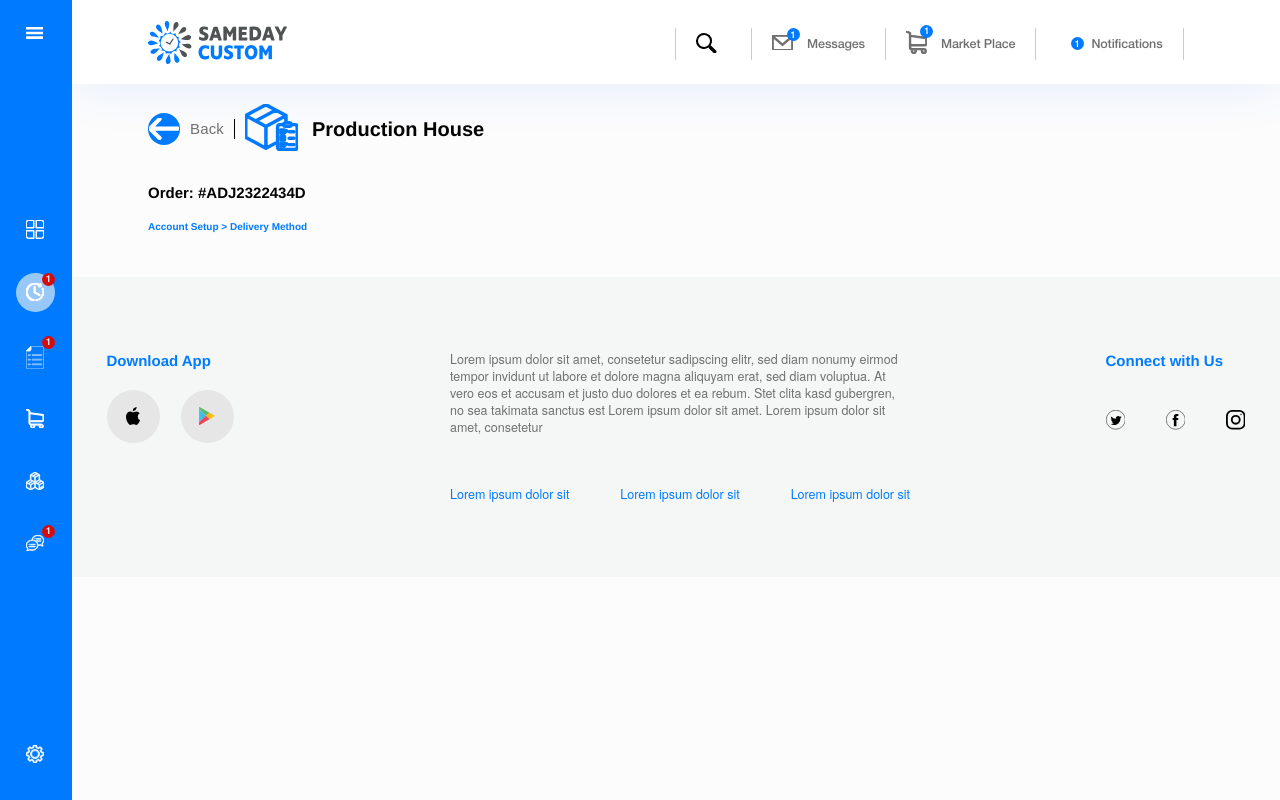
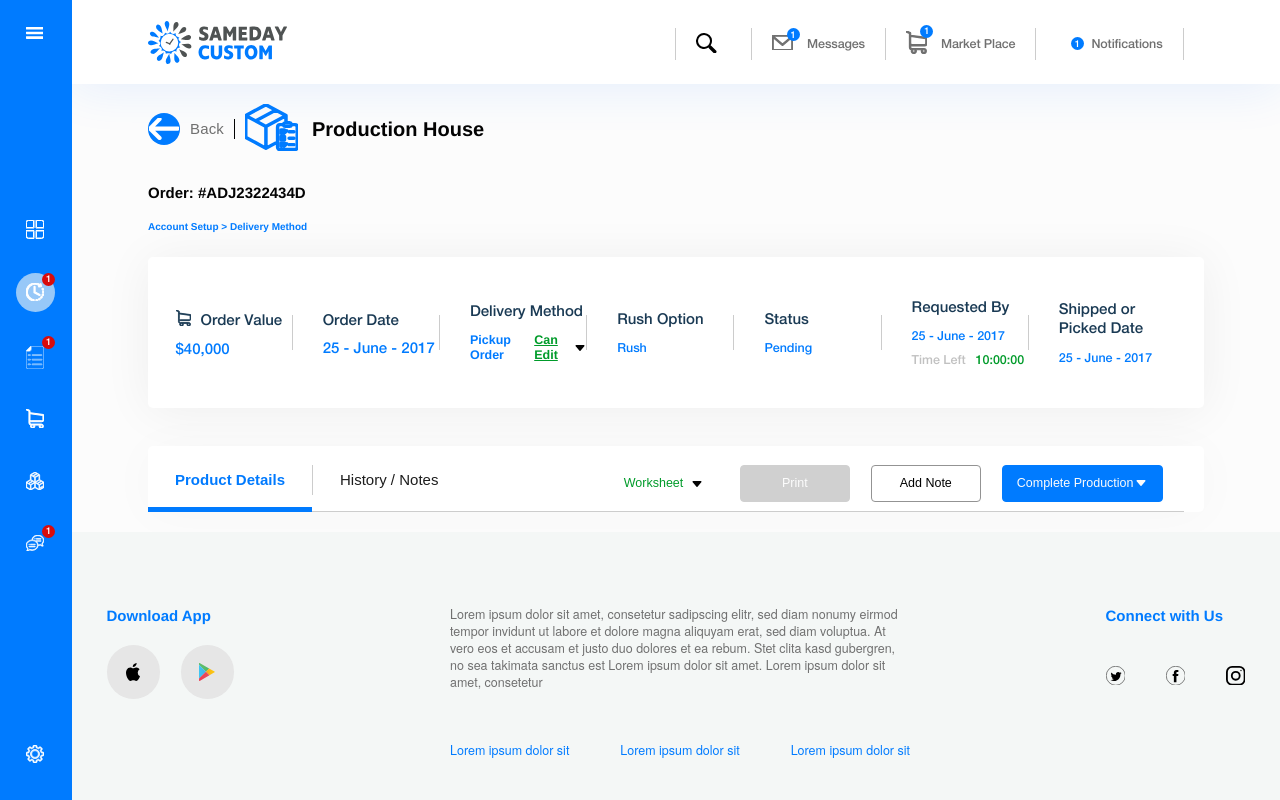
Before and after one commit to tehlordvortex/samedaycustom-interview, a React (Create React App) app: page /operations/production-house/item in a window 1280 px wide. Built offline with nearby package versions, Linux system fonts and the light colour scheme.

Commit message:
add Tabs and SummaryCard to ProductItem page

```diff
--- a/src/routes/Operations/ProductionItem.js
+++ b/src/routes/Operations/ProductionItem.js
@@ -1,8 +1,18 @@
-import React from "react";
+import React, { useState } from "react";
 import { TopPanel } from "../../components/TopPanel";
 import { ReactComponent as ProductIcon } from "../../icons/product.svg";
-import styled from "styled-components";
+import styled, { css } from "styled-components";
 import { ColorPalette } from "../../utils/colors";
+import { Card } from "../../components/Card";
+import { ReactComponent as ShoppingCartIcon } from "../../icons/shopping-cart.svg";
+import {
+  Dropdown,
+  DropdownItem,
+  DropdownIcon
+} from "../../components/Dropdown";
+import { ButtonIcon, Button } from "../../components/Button";
+import { TabPanel, Tabs, TabPanelActions } from "../../components/Tabs";
+import { Table } from "../../components/Tables";
 
 const OrderID = styled.h5`
   margin-top: 3.05rem;
@@ -22,6 +32,203 @@ const Breadcrumbs = styled.h6`
   margin-bottom: 2.3rem;
 `;
 
+const SummmaryCard = styled(Card)`
+  padding: 4.1rem 2.75rem;
+  display: flex;
+  margin-bottom: 3.75rem;
+`;
+
+const SummaryItem = styled.div`
+  display: flex;
+  flex-direction: column;
+  justify-content: center;
+  position: relative;
+  flex: 1;
+
+  padding-left: 3rem;
+
+  &:first-of-type {
+    padding-left: 0;
+  }
+
+  &::after {
+    position: absolute;
+    content: "";
+    display: block;
+    right: 0;
+    height: 3.5rem;
+    width: 1px;
+    background-color: ${ColorPalette.gray.divider};
+  }
+
+  &:last-of-type::after {
+    display: none;
+  }
+`;
+
+const SummaryItemTitle = styled.h5`
+  color: ${ColorPalette.deepBlue};
+  font-weight: 500;
+  font-size: 1.5rem;
+  line-height: 1.23;
+  display: flex;
+  align-items: center;
+  margin-bottom: 1.25rem;
+`;
+
+const SummaryItemTitleIcon = styled.span`
+  margin-right: 1rem;
+  svg {
+    width: 1.5rem;
+    height: auto;
+  }
+`;
+
+const SummaryItemText = styled.p`
+  color: ${ColorPalette.topPanelIcon};
+  font-weight: ${props => (props.bold ? "bold" : "500")};
+  font-size: 1.5rem;
+  line-height: 1.23rem;
+
+  ${props =>
+    props.small &&
+    css`
+      font-size: 1.25rem;
+      line-height: 1.2;
+    `}
+`;
+
+const GrayText = styled.span`
+  color: ${ColorPalette.gray.veryLight};
+  margin-right: 1rem;
+`;
+
+const GreenText = styled.span`
+  color: ${ColorPalette.green};
+`;
+
+const DropdownTrigger = styled.div`
+  font-size: 1.25rem;
+  line-height: 1.2;
+  color: ${ColorPalette.green};
+  font-weight: bold;
+  display: flex;
+  align-items: center;
+  text-decoration: underline;
+`;
+
+const Actions = styled(TabPanelActions)`
+  & > * {
+    margin-right: 2.1rem;
+  }
+`;
+
+const DeliveryMethod = () => {
+  const [method, setMethod] = useState("Pickup Order");
+  const [open, setOpen] = useState(false);
+  const trigger = () => setOpen(true);
+  const close = () => setOpen(false);
+  const chooseRush = () => {
+    setMethod("Rush Shipping");
+    close();
+  };
+  const choosePickup = () => setMethod("Pickup Order");
+  return (
+    <SummaryItem>
+      <SummaryItemTitle>Delivery Method</SummaryItemTitle>
+      <div style={{ display: "flex", justifyContent: "space-between" }}>
+        <SummaryItemText small bold>
+          {method}
+        </SummaryItemText>
+        <Dropdown
+          open={open}
+          trigger={
+            <DropdownTrigger role="button" onClick={trigger}>
+              Can Edit
+              <ButtonIcon style={{ color: ColorPalette.black }}>
+                <DropdownIcon />
+              </ButtonIcon>
+            </DropdownTrigger>
+          }
+        >
+          <DropdownItem onClick={chooseRush}>Rush Shipping</DropdownItem>
+          <DropdownItem onClick={choosePickup}>Pickup Order</DropdownItem>
+        </Dropdown>
+      </div>
+    </SummaryItem>
+  );
+};
+
+const tabs = [
+  {
+    id: "details",
+    label: "Product Details"
+  },
+  {
+    id: "notes",
+    label: "History / Notes"
+  }
+];
+
+const ProductCard = () => {
+  const [activeItem, setActiveItem] = useState("details");
+  const [mode, setMode] = useState("worksheet");
+  const [open, setOpen] = useState(false);
+  const trigger = () => setOpen(true);
+  const close = () => setOpen(false);
+  const switchTo = mode => () => {
+    setMode(mode);
+    close();
+  };
+  return (
+    <Card soft style={{ paddingTop: "1.9rem", paddingRight: "2rem" }}>
+      <TabPanel
+        style={{ borderBottom: `1px solid ${ColorPalette.gray.divider}` }}
+      >
+        <Tabs
+          items={tabs}
+          activeItem={activeItem}
+          onChangeActiveItem={setActiveItem}
+        />
+        <Actions>
+          <Dropdown
+            open={open}
+            trigger={
+              <Button
+                transparent
+                style={{ color: ColorPalette.green }}
+                onClick={trigger}
+              >
+                {mode === "worksheet" ? "Worksheet" : "Invoice"}
+                <ButtonIcon style={{ color: ColorPalette.black }}>
+                  <DropdownIcon />
+                </ButtonIcon>
+              </Button>
+            }
+          >
+            <DropdownItem onClick={switchTo("invoice")}>Invoice</DropdownItem>
+            <DropdownItem onClick={switchTo("worksheet")}>
+              Worksheet
+            </DropdownItem>
+          </Dropdown>
+          <Button compact centered disabled={mode === "worksheet"}>
+            Print
+          </Button>
+          <Button secondary centered>
+            Add Note
+          </Button>
+          <Button compact>
+            Complete Production
+            <ButtonIcon>
+              <DropdownIcon />
+            </ButtonIcon>
+          </Button>
+        </Actions>
+      </TabPanel>
+    </Card>
+  );
+};
+
 export const ProductionItem = () => {
   return (
     <React.Fragment>
@@ -32,6 +239,45 @@ export const ProductionItem = () => {
       />
       <OrderID>Order: #ADJ2322434D</OrderID>
       <Breadcrumbs>Account Setup > Delivery Method</Breadcrumbs>
+      <SummmaryCard>
+        <SummaryItem>
+          <SummaryItemTitle>
+            <SummaryItemTitleIcon>
+              <ShoppingCartIcon />
+            </SummaryItemTitleIcon>
+            Order Value
+          </SummaryItemTitle>
+          <SummaryItemText>$40,000</SummaryItemText>
+        </SummaryItem>
+        <SummaryItem>
+          <SummaryItemTitle>Order Date</SummaryItemTitle>
+          <SummaryItemText>25 - June - 2017</SummaryItemText>
+        </SummaryItem>
+        <DeliveryMethod />
+        <SummaryItem>
+          <SummaryItemTitle>Rush Option</SummaryItemTitle>
+          <SummaryItemText small>Rush</SummaryItemText>
+        </SummaryItem>
+        <SummaryItem>
+          <SummaryItemTitle>Status</SummaryItemTitle>
+          <SummaryItemText small>Pending</SummaryItemText>
+        </SummaryItem>
+        <SummaryItem>
+          <SummaryItemTitle>Requested By</SummaryItemTitle>
+          <SummaryItemText small style={{ marginBottom: "0.9rem" }}>
+            25 - June - 2017
+          </SummaryItemText>
+          <SummaryItemText small>
+            <GrayText>Time Left</GrayText>
+            <GreenText>10:00:00</GreenText>
+          </SummaryItemText>
+        </SummaryItem>
+        <SummaryItem>
+          <SummaryItemTitle>Shipped or Picked Date</SummaryItemTitle>
+          <SummaryItemText small>25 - June - 2017</SummaryItemText>
+        </SummaryItem>
+      </SummmaryCard>
+      <ProductCard />
     </React.Fragment>
   );
 };
--- a/src/utils/colors.js
+++ b/src/utils/colors.js
@@ -40,6 +40,7 @@ export const ColorPalette = {
   topPanelIcon: "#007BFF",
   red: `#FF0000`,
   white: `#FFFFFF`,
+  deepBlue: "#1A3A54",
   blue: `#196BD8`,
   green: `#009B2A`,
   black: `#030303`,
```
